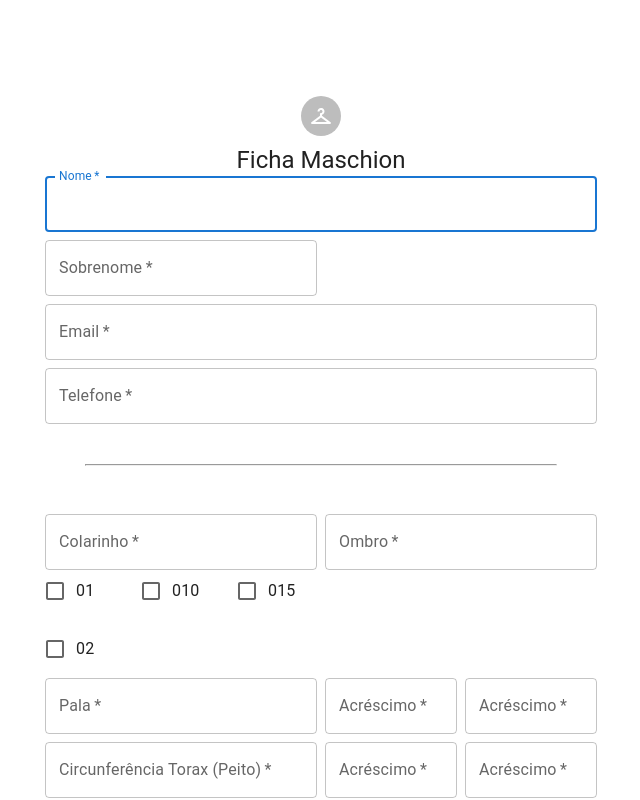
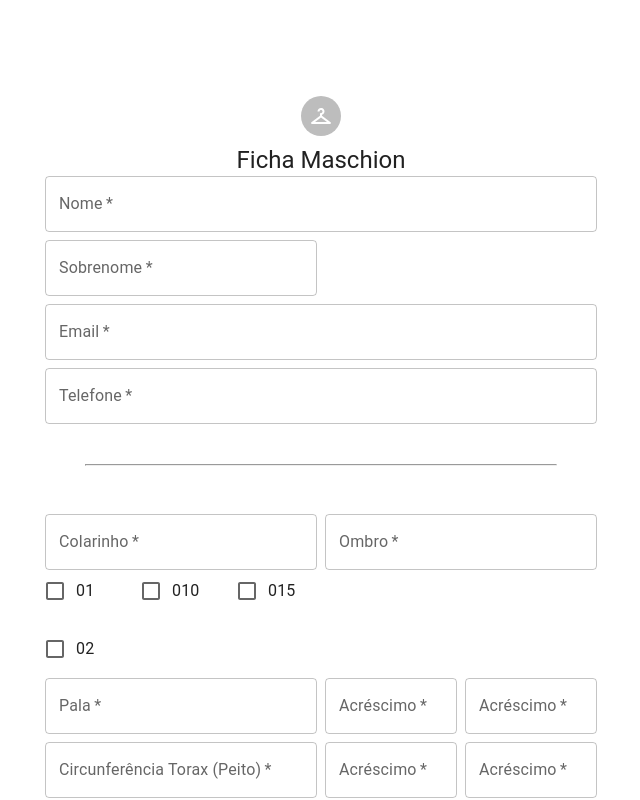
Before and after one commit to jumaschion/fichaMaschion, a React (Create React App) app: page / in a window 1280 px wide. Shown: the top 800 px of the page, without its empty margins (319-959 px from the left). Built offline with nearby package versions, Linux system fonts and the light colour scheme.

Commit message:
netlify cli

```diff
--- a/public/index.html
+++ b/public/index.html
@@ -19,7 +19,7 @@
   <body>
 
       <form name="form-camisas" netlify netlify-honeypot="bot-field" action='success' hidden>
-        <input type="text" name="name" />
+        <input type="text" name="nome" />
         <input type="text" name="sobrenome" />
         <input type="text" name="email" />
         <input type="text" name="telefone" />
--- a/src/Ficha.js
+++ b/src/Ficha.js
@@ -60,13 +60,11 @@
             <Grid container spacing={1}>
               <Grid item xs={12} sm={64}>
                 <TextField
-                  autoComplete="given-name"
-                  name="nome"
                   required
                   fullWidth
                   id="Nome"
                   label="Nome"
-                  autoFocus
+                  name="nome"
                 />
               </Grid>
               <Grid item xs={12} sm={6}>
```
